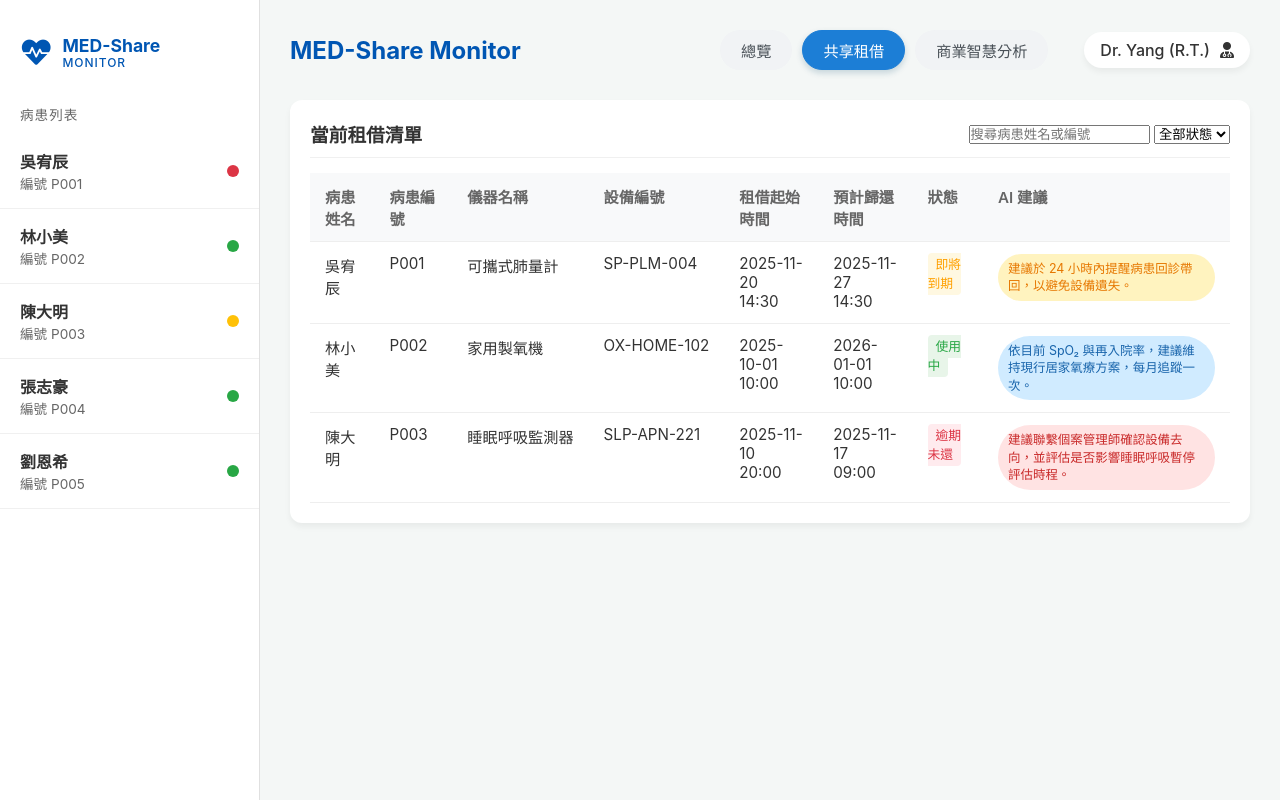
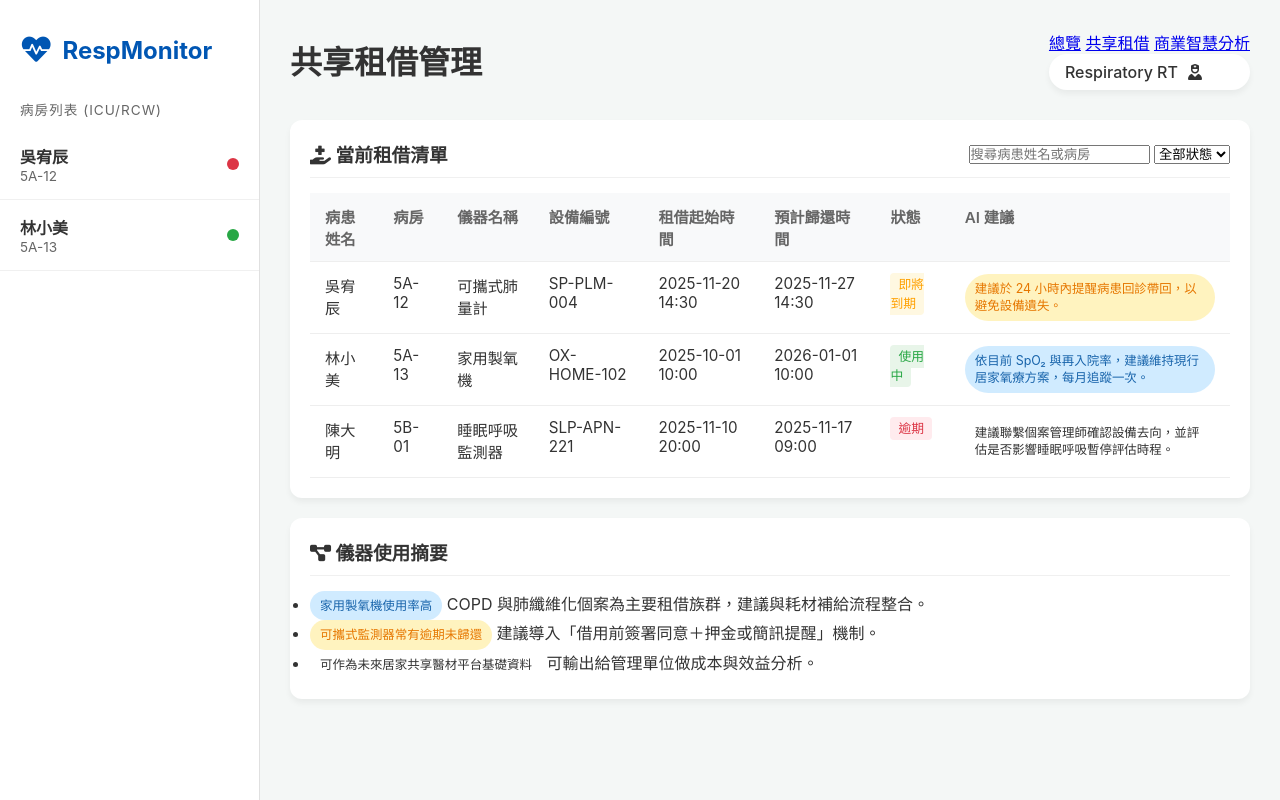
Before and after one commit to yosonn/med-share-monitor, a plain HTML site: page rentals.html in a window 1280 px wide. Drawn offline with Linux system fonts and the light colour scheme.

Commit message:
Update rentals.html

```diff
--- a/rentals.html
+++ b/rentals.html
@@ -3,96 +3,73 @@
 <head>
     <meta charset="UTF-8">
     <meta name="viewport" content="width=device-width, initial-scale=1.0">
-    <title>MED-Share Monitor - 共享租借管理</title>
+    <title>共享租借管理 - 呼吸治療設備</title>
     <link rel="stylesheet" href="style.css">
     <link rel="stylesheet" href="https://cdnjs.cloudflare.com/ajax/libs/font-awesome/6.0.0/css/all.min.css">
 </head>
 <body>
     <div class="container">
-        <!-- 側邊欄 -->
         <aside class="sidebar">
             <div class="logo-area">
                 <i class="fa-solid fa-heart-pulse"></i>
-                <div class="logo-text">
-                    <span class="logo-main">MED-Share</span>
-                    <span class="logo-sub">Monitor</span>
-                </div>
+                <h2>RespMonitor</h2>
             </div>
-            <div class="nav-title">病患列表</div>
+            <div class="nav-title">病房列表 (ICU/RCW)</div>
             <ul class="patient-list">
                 <li onclick="window.location.href='patient.html'">
                     <div class="p-info">
                         <span class="p-name">吳宥辰</span>
-                        <span class="p-ward">編號 P001</span>
+                        <span class="p-ward">5A-12</span>
                     </div>
                     <span class="status-dot status-red"></span>
                 </li>
                 <li onclick="window.location.href='patient.html'">
                     <div class="p-info">
                         <span class="p-name">林小美</span>
-                        <span class="p-ward">編號 P002</span>
-                    </div>
-                    <span class="status-dot status-green"></span>
-                </li>
-                <li onclick="window.location.href='patient.html'">
-                    <div class="p-info">
-                        <span class="p-name">陳大明</span>
-                        <span class="p-ward">編號 P003</span>
-                    </div>
-                    <span class="status-dot status-yellow"></span>
-                </li>
-                <li onclick="window.location.href='patient.html'">
-                    <div class="p-info">
-                        <span class="p-name">張志豪</span>
-                        <span class="p-ward">編號 P004</span>
-                    </div>
-                    <span class="status-dot status-green"></span>
-                </li>
-                <li onclick="window.location.href='patient.html'">
-                    <div class="p-info">
-                        <span class="p-name">劉恩希</span>
-                        <span class="p-ward">編號 P005</span>
+                        <span class="p-ward">5A-13</span>
                     </div>
                     <span class="status-dot status-green"></span>
                 </li>
             </ul>
         </aside>
 
-        <!-- 主內容：租借管理 -->
         <main class="main-content">
             <header class="top-bar">
-                <button class="menu-toggle"><i class="fa-solid fa-bars"></i></button>
-                <h1 class="app-title">MED-Share Monitor</h1>
-                <div class="nav-tabs">
-                    <a href="index.html" class="nav-btn">總覽</a>
-                    <a href="rentals.html" class="nav-btn active">共享租借</a>
-                    <a href="analytics.html" class="nav-btn">商業智慧分析</a>
+                <div class="top-left">
+                    <button class="menu-toggle"><i class="fa-solid fa-bars"></i></button>
+                    <h1>共享租借管理</h1>
                 </div>
-                <div class="user-profile">
-                    <span>Dr. Yang (R.T.)</span>
-                    <i class="fa-solid fa-user-doctor"></i>
+                <div class="top-right">
+                    <nav class="nav-links">
+                        <a href="index.html" class="nav-link">總覽</a>
+                        <a href="rentals.html" class="nav-link active">共享租借</a>
+                        <a href="analytics.html" class="nav-link">商業智慧分析</a>
+                    </nav>
+                    <div class="user-profile">
+                        <span>Respiratory RT</span>
+                        <i class="fa-solid fa-user-nurse"></i>
+                    </div>
                 </div>
             </header>
 
             <div class="card">
                 <div class="card-header">
-                    <h3>當前租借清單</h3>
-                    <div class="rentals-filters">
-                        <input type="text" class="search-input" placeholder="搜尋病患姓名或編號">
-                        <select class="status-select">
+                    <h3><i class="fa-solid fa-hand-holding-medical"></i> 當前租借清單</h3>
+                    <div class="filter-row">
+                        <input type="text" class="filter-input" placeholder="搜尋病患姓名或病房">
+                        <select class="filter-select">
                             <option>全部狀態</option>
                             <option>使用中</option>
                             <option>即將到期</option>
-                            <option>逾期未還</option>
+                            <option>逾期</option>
                         </select>
                     </div>
                 </div>
-
-                <table class="styled-table rentals-table">
+                <table class="styled-table">
                     <thead>
                         <tr>
                             <th>病患姓名</th>
-                            <th>病患編號</th>
+                            <th>病房</th>
                             <th>儀器名稱</th>
                             <th>設備編號</th>
                             <th>租借起始時間</th>
@@ -104,52 +81,65 @@
                     <tbody>
                         <tr>
                             <td>吳宥辰</td>
-                            <td>P001</td>
+                            <td>5A-12</td>
                             <td>可攜式肺量計</td>
                             <td>SP-PLM-004</td>
-                            <td>2025-11-20<br>14:30</td>
-                            <td>2025-11-27<br>14:30</td>
+                            <td>2025-11-20 14:30</td>
+                            <td>2025-11-27 14:30</td>
                             <td><span class="badge badge-yellow">即將到期</span></td>
-                            <td>
-                                <span class="ai-tag ai-warning">
-                                    建議於 24 小時內提醒病患回診帶回，以避免設備遺失。
-                                </span>
+                            <td class="ai-cell">
+                                <span class="ai-tag ai-warning">建議於 24 小時內提醒病患回診帶回，以避免設備遺失。</span>
                             </td>
                         </tr>
                         <tr>
                             <td>林小美</td>
-                            <td>P002</td>
+                            <td>5A-13</td>
                             <td>家用製氧機</td>
                             <td>OX-HOME-102</td>
-                            <td>2025-10-01<br>10:00</td>
-                            <td>2026-01-01<br>10:00</td>
+                            <td>2025-10-01 10:00</td>
+                            <td>2026-01-01 10:00</td>
                             <td><span class="badge badge-green">使用中</span></td>
-                            <td>
-                                <span class="ai-tag ai-info">
-                                    依目前 SpO₂ 與再入院率，建議維持現行居家氧療方案，每月追蹤一次。
-                                </span>
+                            <td class="ai-cell">
+                                <span class="ai-tag ai-info">依目前 SpO₂ 與再入院率，建議維持現行居家氧療方案，每月追蹤一次。</span>
                             </td>
                         </tr>
                         <tr>
                             <td>陳大明</td>
-                            <td>P003</td>
+                            <td>5B-01</td>
                             <td>睡眠呼吸監測器</td>
                             <td>SLP-APN-221</td>
-                            <td>2025-11-10<br>20:00</td>
-                            <td>2025-11-17<br>09:00</td>
-                            <td><span class="badge badge-red">逾期未還</span></td>
-                            <td>
-                                <span class="ai-tag ai-danger">
-                                    建議聯繫個案管理師確認設備去向，並評估是否影響睡眠呼吸暫停評估時程。
-                                </span>
+                            <td>2025-11-10 20:00</td>
+                            <td>2025-11-17 09:00</td>
+                            <td><span class="badge badge-red">逾期</span></td>
+                            <td class="ai-cell">
+                                <span class="ai-tag ai-critical">建議聯繫個案管理師確認設備去向，並評估是否影響睡眠呼吸暫停評估時程。</span>
                             </td>
                         </tr>
                     </tbody>
                 </table>
             </div>
+
+            <div class="card">
+                <div class="card-header">
+                    <h3><i class="fa-solid fa-diagram-project"></i> 儀器使用摘要</h3>
+                </div>
+                <ul class="ai-list">
+                    <li>
+                        <span class="ai-tag ai-info">家用製氧機使用率高</span>
+                        COPD 與肺纖維化個案為主要租借族群，建議與耗材補給流程整合。
+                    </li>
+                    <li>
+                        <span class="ai-tag ai-warning">可攜式監測器常有逾期未歸還</span>
+                        建議導入「借用前簽署同意＋押金或簡訊提醒」機制。
+                    </li>
+                    <li>
+                        <span class="ai-tag ai-suggest">可作為未來居家共享醫材平台基礎資料</span>
+                        可輸出給管理單位做成本與效益分析。
+                    </li>
+                </ul>
+            </div>
         </main>
     </div>
-
     <script src="script.js"></script>
 </body>
 </html>
```
